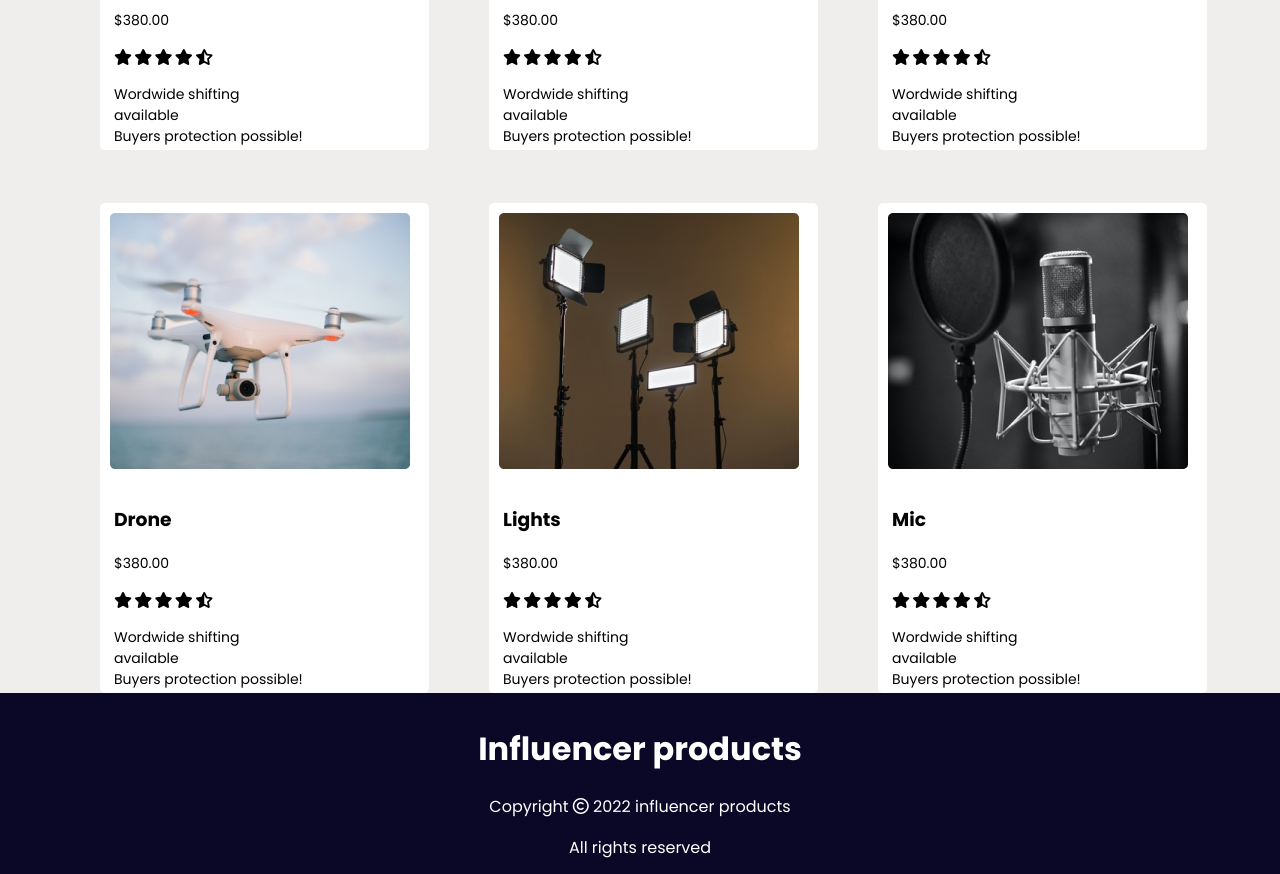
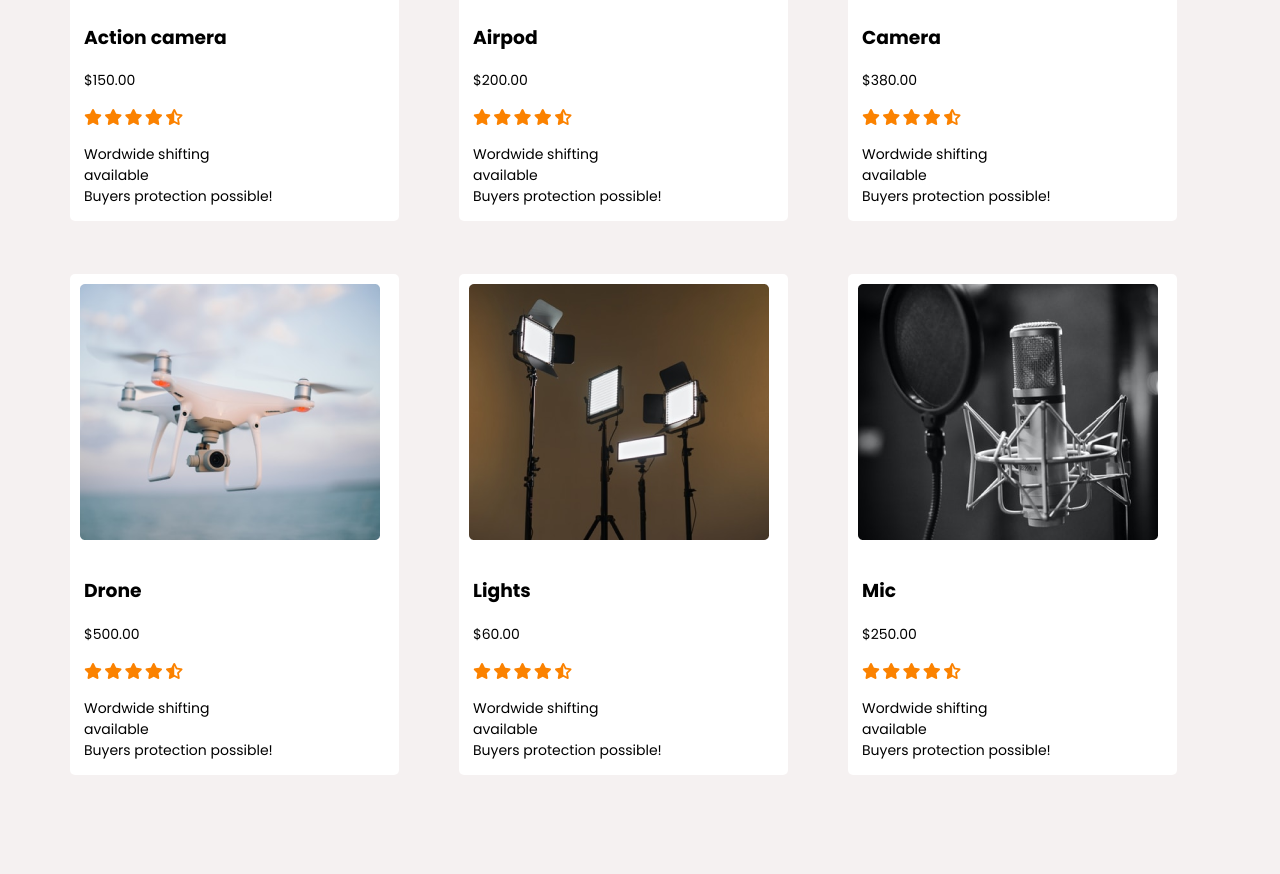
Before and after one commit to Priash1/influencer-gear, a plain HTML site: page index.html in a window 1280 px wide. Shown: the part 1802-2676 px from the top of the page. Drawn offline with Linux system fonts and the light colour scheme.

Commit message:
final commit

```diff
--- a/index.html
+++ b/index.html
@@ -34,7 +34,7 @@
                 <img src="images/main-camera.png" alt="">
             </div>
         </section>
-        <section>
+        <section class="container3">
             <div class="logo"><img src="logos/Alibaba.svg" alt=""><img src="logos/Amazon.svg" alt=""><img
                     src="logos/Daraz.pk Logo.svg" alt=""><img src="logos/Ebay.svg" alt=""><img src="logos/Rakuten.svg"
                     alt=""><img src="logos/Target.svg" alt=""><img src="logos/Walmart.svg" alt=""></div>
@@ -50,7 +50,7 @@
                     </div>
                     <div class="feature">
                         <h3>tripod</h3>
-                        <p class="price">$380.00</p>
+                        <p class="price">$50.00</p>
                         <i class="fas fa-star"></i>
                         <i class="fas fa-star"></i>
                         <i class="fas fa-star"></i>
@@ -66,7 +66,7 @@
                     </div>
                     <div class="feature">
                         <h3>Setup</h3>
-                        <p class="price">$380.00</p>
+                        <p class="price">$300.00</p>
                         <i class="fas fa-star"></i>
                         <i class="fas fa-star"></i>
                         <i class="fas fa-star"></i>
@@ -82,7 +82,7 @@
                     </div>
                     <div class="feature">
                         <h3>single light</h3>
-                        <p class="price">$380.00</p>
+                        <p class="price">$100.00</p>
                         <i class="fas fa-star"></i>
                         <i class="fas fa-star"></i>
                         <i class="fas fa-star"></i>
@@ -98,7 +98,7 @@
                     </div>
                     <div class="feature">
                         <h3>Action camera</h3>
-                        <p class="price">$380.00</p>
+                        <p class="price">$150.00</p>
                         <i class="fas fa-star"></i>
                         <i class="fas fa-star"></i>
                         <i class="fas fa-star"></i>
@@ -114,7 +114,7 @@
                     </div>
                     <div class="feature">
                         <h3>Airpod</h3>
-                        <p class="price">$380.00</p>
+                        <p class="price">$200.00</p>
                         <i class="fas fa-star"></i>
                         <i class="fas fa-star"></i>
                         <i class="fas fa-star"></i>
@@ -146,7 +146,7 @@
                     </div>
                     <div class="feature">
                         <h3>Drone</h3>
-                        <p class="price">$380.00</p>
+                        <p class="price">$500.00</p>
                         <i class="fas fa-star"></i>
                         <i class="fas fa-star"></i>
                         <i class="fas fa-star"></i>
@@ -162,7 +162,7 @@
                     </div>
                     <div class="feature">
                         <h3>Lights</h3>
-                        <p class="price">$380.00</p>
+                        <p class="price">$60.00</p>
                         <i class="fas fa-star"></i>
                         <i class="fas fa-star"></i>
                         <i class="fas fa-star"></i>
@@ -178,7 +178,7 @@
                     </div>
                     <div class="feature">
                         <h3>Mic</h3>
-                        <p class="price"> $380.00</p>
+                        <p class="price"> $250.00</p>
                         <i class="fas fa-star"></i>
                         <i class="fas fa-star"></i>
                         <i class="fas fa-star"></i>
@@ -191,7 +191,7 @@
         </section>
 
     </main>
-    <footer>
+    <footer class="container">
         <div class="last">
             <h1>Influencer products</h1>
             <p>Copyright <i class="far fa-copyright"></i> 2022 influencer products</p>
--- a/style.css
+++ b/style.css
@@ -3,7 +3,7 @@
 body{
     font-family: 'Poppins', sans-serif;
    top: 95px;
-  background-color:  #f0eded;
+  background-color:  #f5f1f1;
   margin: 0;
 }
 /* font awesome */
@@ -14,6 +14,9 @@ body{
 header{
     display: flex;
     justify-content: space-between;
+    padding-left: 100px;
+    padding-right: 100px;
+    margin-top: 50px;
 }
 header>ul>li{
     list-style: none;
@@ -27,13 +30,22 @@ header>ul>li>a{
 }
 /* main part  */
 .container{
-    padding-left: 100px;
+    padding-left: 70px;
     padding-right: 100px;
+}
+.main-camera:hover{
+     transform: rotate(180deg);
+}
+
+.main-camera{
+    margin-left: 131px;
+     transition: transform 2s;
 }
 .influencer{
     display: flex;
     margin-top: 50px;
 }
+
 .details h1{
     font-size: 52px;
 }
@@ -47,9 +59,7 @@ header>ul>li>a{
 .fa-arrow-right{
     margin-left: 10px;
 }
-.main-camera{
-    margin-left: 131px;
-}
+
 .main-camera img{
     width: 440px;
     height: 414px;
@@ -83,7 +93,6 @@ header>ul>li>a{
     margin-right: 30px;
     background-color: white;
     width: 329px;
-    height: 490px;
     border-radius: 5px;
 }
 .feature-image img{
@@ -94,6 +103,10 @@ padding: 10px;
 .fa-star{
     width: 16px;
     height: 16px;
+    color: #FB8200;
+}
+.fa-star-half-alt{
+    color: #FB8200;
 }
 .feature p{
     font-size: 14px;
@@ -106,6 +119,7 @@ padding: 10px;
 /* footer part  */
 footer{
     background-color: #0A0826;
+    margin-top: 100px;
 }
 .last{
     color: white;
```
